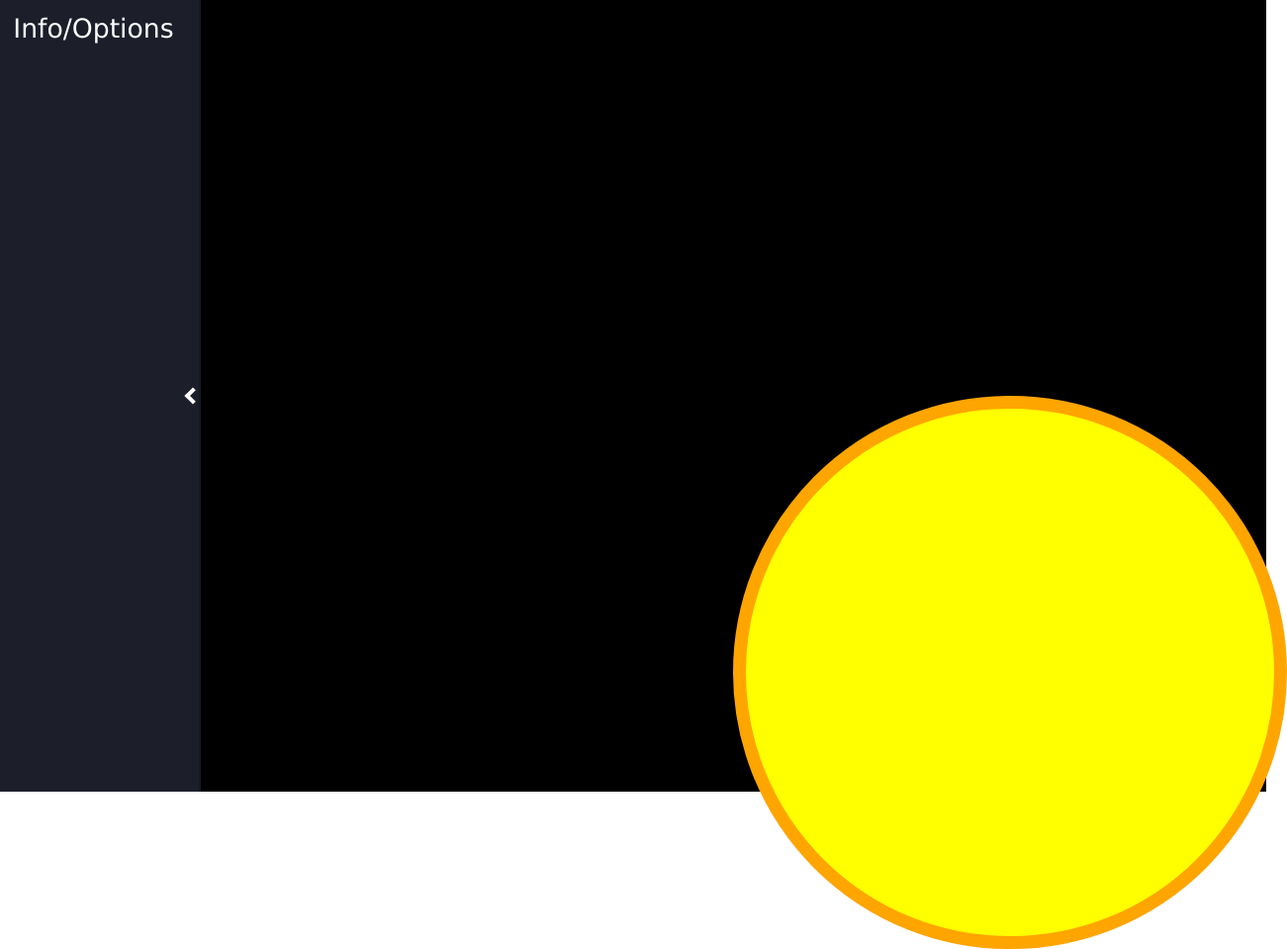
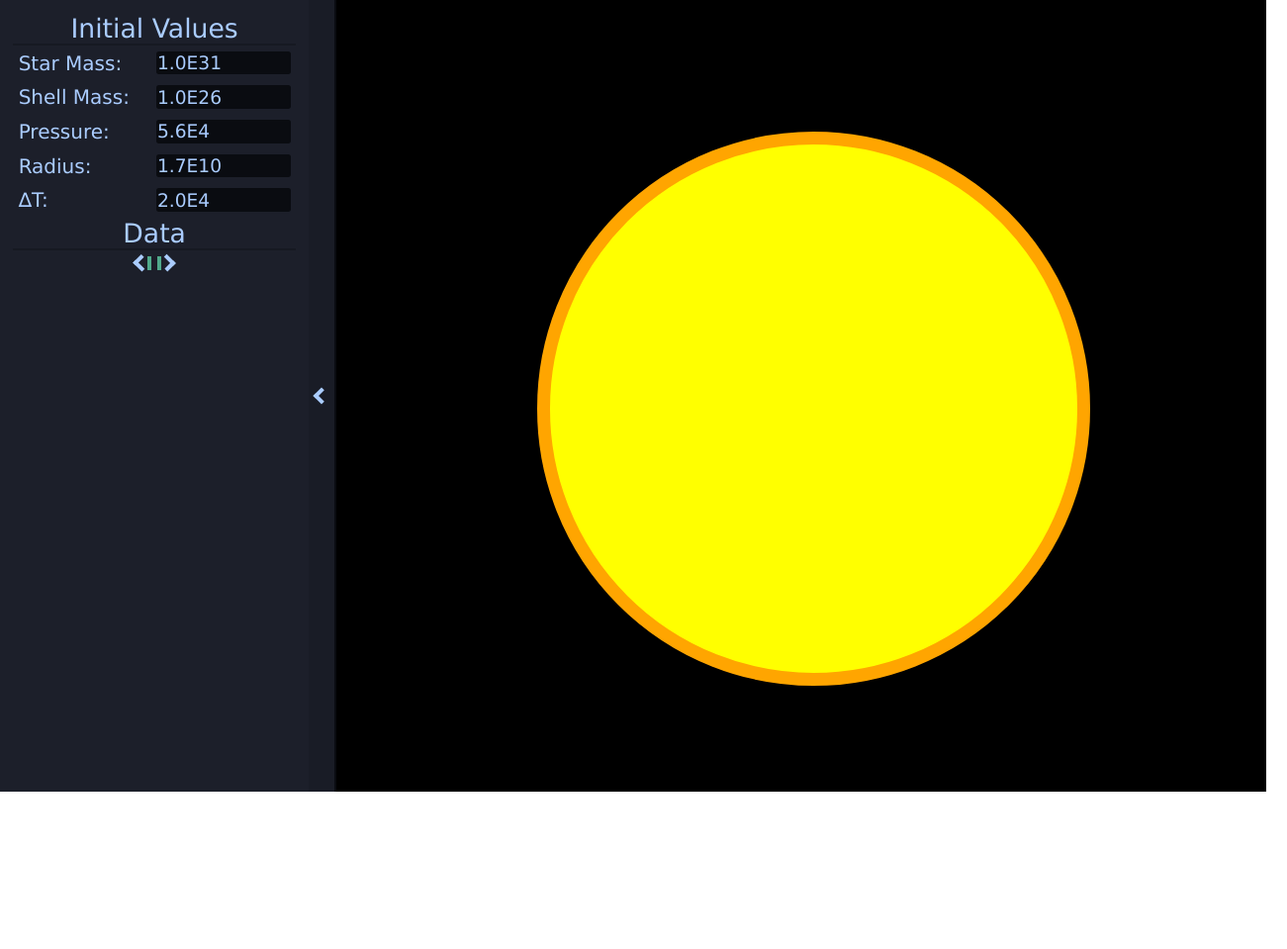
Before and after one commit to Mahov-Sven/Variable-Star, a plain HTML site: page index.html in a window 1280 px wide. Shown: the whole page at 99% size, 1301 px wide, since content can reach past the window. After the commit the page ends 800 px from the top, so only its background shows below. Drawn offline with Linux system fonts and the light colour scheme.

Commit message:
Added UI Input

```diff
--- a/files/scripts/main.js
+++ b/files/scripts/main.js
@@ -1,13 +1,26 @@
 $(document).ready(() => {
+	const G = 6.6748E-11;
 
 	let extended = true;
 	$("#SIDE_BAR_SLIDER").click(() => {
 		extended = !extended;
-		$("#SIDE_BAR_ARROW").toggleClass("ArrowActive");
+		$("#SIDE_BAR_ARROW").toggleClass("ArrowRight");
 		if(extended){
 			$("#SIDE_BAR_CONTENT").show();
 		}else{
 			$("#SIDE_BAR_CONTENT").hide();
 		}
 	});
+
+	function calcVelocity(vInitial, rInitial, pressureInitial, m, M, deltaT){
+		return vInitial + (((4 * Math.PI * rInitial * rInitial * pressureInitial)/(m)) - ((G*M)/(rInitial * rInitial))) * deltaT;
+	}
+
+	function calcRadius(rInitial, vFinal, deltaT){
+		return rInitial + vFinal * deltaT;
+	}
+
+	function calcPressure(pressureInitial, rInitial, rFinal){
+		return pressureInitial * Math.pow((rInitial / rFinal), 3);
+	}
 });
--- a/files/styles/style.css
+++ b/files/styles/style.css
@@ -11,36 +11,86 @@
 	background-color: rgba(28, 31, 42, 1.0);
 	display: flex;
 	flex-direction: row;
+	z-index: 1;
 }
 
 #SIDE_BAR_CONTENT {
 	padding: 10pt;
+	display: flex;
+	flex-direction: column;
+	align-content: center;
+}
+
+.Separator {
+	width: 100%;
+	border-top: 2pt solid rgba(0, 0, 0, 0.2);
+}
+
+.SideBarTitle {
+	font-size: 20pt;
+	color: rgba(170, 204, 255, 1.0);
+	text-align: center;
 }
 
 .SideBarText {
-	font-size: 20pt;
-	color: white;
+	font-size: 15pt;
+	color: rgba(170, 204, 255, 1.0);
+	float: left;
+	margin: 4pt;
+}
+
+.NumberInput {
+	border: 0;
+	background-color: rgba(10, 12, 17, 1.0);
+	color: rgba(170, 204, 255, 1.0);
+	font-size: 14pt;
+	padding: 1pt;
+	border-radius: 2pt;
+	float: right;
+	margin-left: 20pt;
+	width: 100pt;
 }
 
 #SIDE_BAR_SLIDER {
 	display: flex;
 	align-items: center;
 	justify-content: center;
-	border-right: 2pt solid rgba(20, 25, 35, 1.0);
+	border-right: 2pt solid rgba(10, 12, 17, 1.0);
+	padding: 5pt;
+	background-color: rgba(0, 0, 0, 0.1);
 }
 
 #SIDE_BAR_ARROW {}
 
 .Arrow {
-	border: solid white;
+	border: solid rgba(170, 204, 255, 1.0);
 	border-width: 0 3pt 3pt 0;
 	display: inline-block;
 	padding: 3pt;
 	transform: rotate(135deg);
 }
 
-.ArrowActive {
+.ArrowRight {
 	transform: rotate(-45deg);
+}
+
+#PLAY_CONTAINER {
+	display: flex;
+	justify-content: center;
+	flex-direction: row;
+	width: 100%;
+	padding: 5pt 0 5pt 0;
+}
+
+.ActivePlayButton {
+	border-color: rgba(80, 170, 140, 1.0) !important;
+}
+
+.PauseButton {
+	border-left: 3pt solid rgba(170, 204, 255, 1.0);
+	border-right: 3pt solid rgba(170, 204, 255, 1.0);
+	padding: 5pt 2pt 5pt 2pt;
+	display: inline-block;
 }
 
 #STAR_FIELD {
@@ -51,6 +101,7 @@
 	flex-direction: row;
 	width: 100%;
 	height: 100%;
+	z-index: 0;
 }
 
 #STAR_LOCATION {
@@ -59,16 +110,24 @@
 }
 
 #STAR {
-	position: absolute;
+	position: relative;
 	width: 400pt;
 	height: 400pt;
 	border-radius: 50%;
 	background-color: yellow;
 	border: 10pt solid orange;
+	top: -200pt;
+	right: 200pt;
 }
 
 html {
 	overflow: hidden;
+}
+
+input::-webkit-outer-spin-button,
+input::-webkit-inner-spin-button {
+    -webkit-appearance: none;
+    margin: 0;
 }
 
 * {
--- a/index.html
+++ b/index.html
@@ -11,7 +11,21 @@
 	<div id="CONTENT_CONTAINER">
 		<div id="SIDE_BAR">
 			<div id="SIDE_BAR_CONTENT">
-				<div class="SideBarText">Info/Options</div>
+				<div class="SideBarTitle">Initial Values</div>
+				<div class="Separator"></div>
+				<div class="SideBarText">Star Mass: <input class="NumberInput" type="number" value="1.0E31" min="0"></div>
+				<div class="SideBarText">Shell Mass: <input class="NumberInput" type="number" value="1.0E26" min="0"></div>
+				<div class="SideBarText">Pressure: <input class="NumberInput" type="number" value="5.6E4" min="0"></div>
+				<div class="SideBarText">Radius: <input class="NumberInput" type="number" value="1.7E10" min="0"></div>
+				<div class="SideBarText">∆T: <input class="NumberInput" type="number" value="2.0E4" min="0"></div>
+
+				<div class="SideBarTitle">Data</div>
+				<div class="Separator"></div>
+				<div id="PLAY_CONTAINER">
+					<div class="Arrow"></div>
+					<div class="PauseButton ActivePlayButton"></div>
+					<div class="Arrow ArrowRight"></div>
+				</div>
 			</div>
 			<div id="SIDE_BAR_SLIDER">
 				<i id="SIDE_BAR_ARROW" class="Arrow"></i>
```
Also changed, not shown: files/images/Equaltion.png (added).
